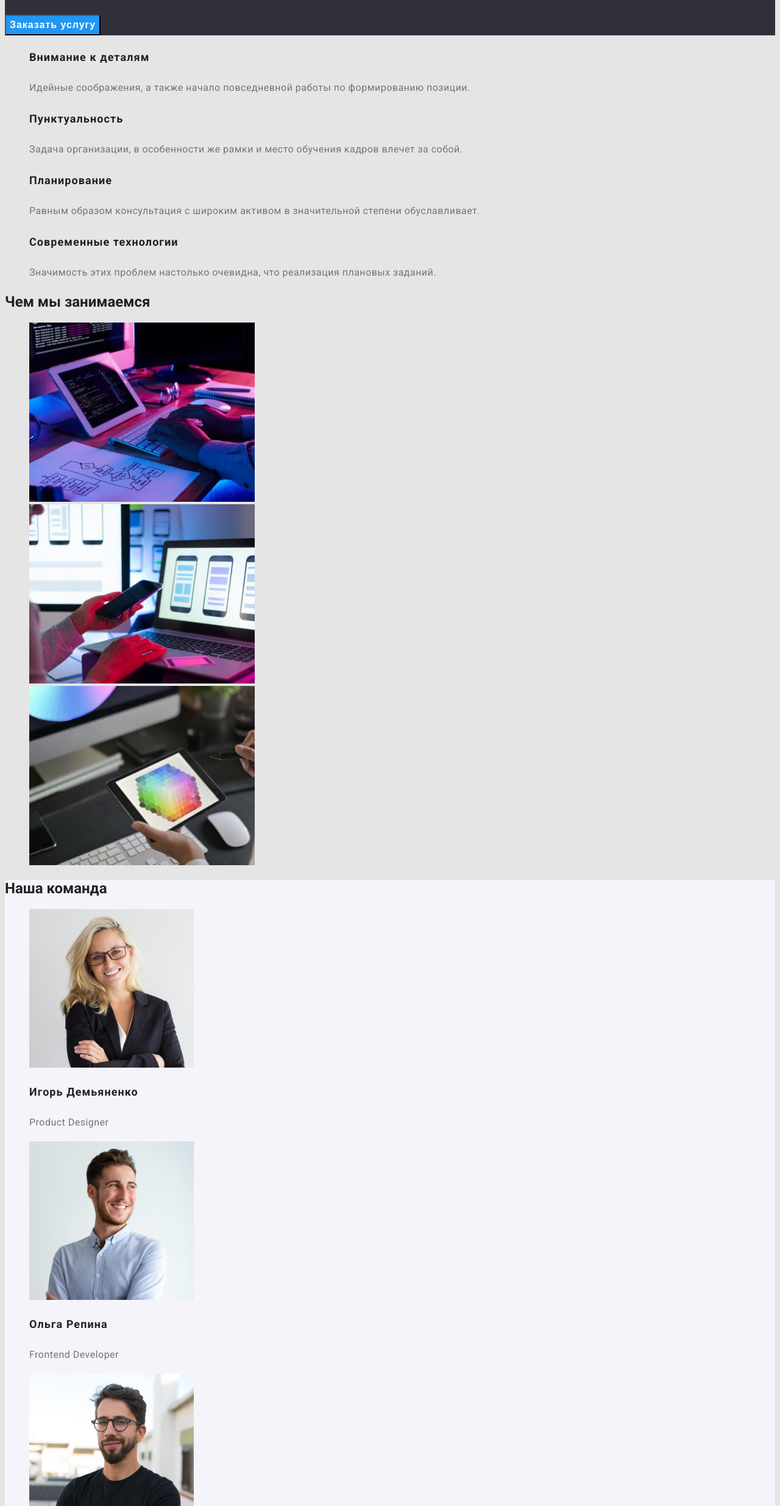
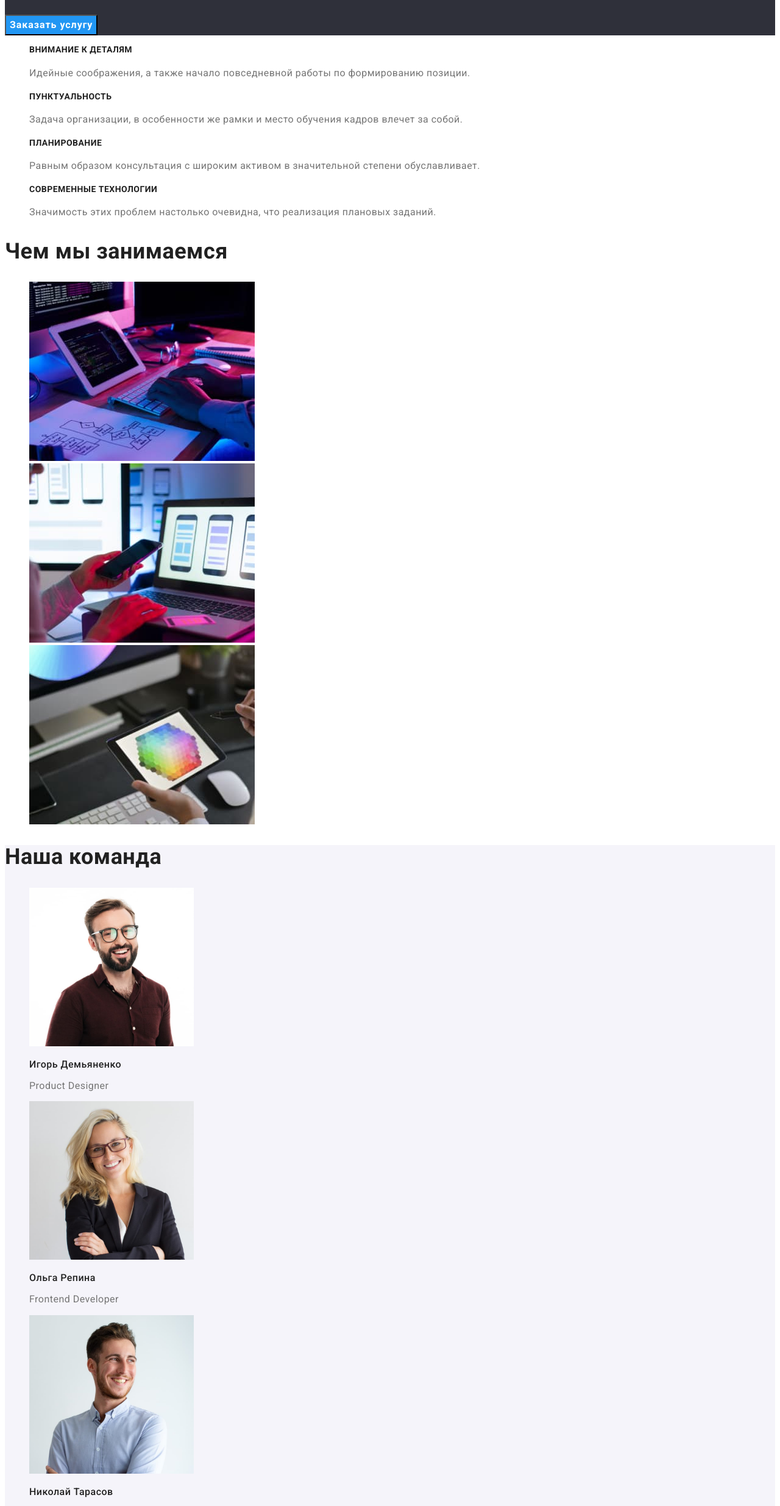
Before and after one commit to Yev-Kharchenko/goit-markup-hw-02, a plain HTML site: page index.html in a window 1280 px wide. Shown: the part 330-2800 px from the top of the page at 61% size. Drawn offline with Linux system fonts and the light colour scheme.

Commit message:
сorrected mistakes

```diff
--- a/css/styles.css
+++ b/css/styles.css
@@ -3,22 +3,22 @@
   --secondary-text-color: #757575;
   --accent-blue: #2196f3;
   --accent-text-white: #ffffff;
-  --main-background: #e5e5e5;
+  --main-background: #ffffff;
   --second-background: #2f303a;
   --third-background: #f5f4fa;
+  --accent-text-black: #000000;
 }
 
 body {
   background-color: var(--main-background);
   color: var(--main-text-color);
   font-family: "Roboto", sans-serif;
+  letter-spacing: 0.03em;
 }
 .logo {
-  color: #000000;
+  color: var(--accent-text-black);
 }
-.color-logo {
-  color: var(--accent-blue);
-}
+
 .logo,
 .color-logo,
 .logo-footer {
@@ -26,7 +26,6 @@ body {
   font-weight: 700;
   font-size: 26px;
   line-height: 1.2;
-  letter-spacing: 0.03em;
 }
 .list {
   list-style: none;
@@ -45,9 +44,14 @@ body {
   letter-spacing: 0.02em;
   color: var(--main-text-color);
 }
+.color-logo,
 .site-nav:hover,
 .site-nav:focus,
-.site-nav.current {
+.site-nav.current,
+.contacts:hover,
+.contacts:focus,
+.contacts-footer:hover,
+.contacts-footer:focus {
   color: var(--accent-blue);
 }
 .contacts {
@@ -57,10 +61,7 @@ body {
   letter-spacing: 0.02em;
   color: var(--secondary-text-color);
 }
-.contacts:hover,
-.contacts:focus {
-  color: var(--accent-blue);
-}
+
 .hero-text {
   font-weight: 900;
   font-size: 44px;
@@ -68,25 +69,49 @@ body {
   text-align: center;
   letter-spacing: 0.06em;
   text-transform: uppercase;
-  color: var(--accent-text-white);
 }
-.hero-section {
+.hero-section,
+.footer-background {
   background-color: var(--second-background);
 }
 .order {
-  font-weight: bold;
+  font-family: "Roboto", sans-serif;
+  font-weight: 700;
   font-size: 16px;
   line-height: 1.8;
   letter-spacing: 0.06em;
-  color: var(--accent-text-white);
   background-color: var(--accent-blue);
+  cursor: pointer;
+}
+.title-list {
+  font-size: 14px;
+  line-height: 1.1;
+  text-transform: uppercase;
+  color: var(--main-text-color);
+}
+.section-title {
+  font-size: 36px;
+  line-height: 1.1;
+}
+.team-member {
+  font-weight: 500;
+  font-size: 16px;
+  line-height: 1.2;
+}
+.position {
+  font-weight: 400;
+  font-size: 16px;
+  line-height: 1.2;
+  color: var(--secondary-text-color);
 }
 
 .team-section,
 .nav-button {
   background-color: var(--third-background);
 }
+
 .nav-button {
+  font-family: "Roboto", sans-serif;
   font-weight: 500;
   font-size: 16px;
   line-height: 1.6;
@@ -109,29 +134,24 @@ body {
 .project-type {
   font-size: 16px;
   line-height: 1.8;
-  letter-spacing: 0.03em;
   color: var(--secondary-text-color);
 }
-.logo-footer {
+.hero-text,
+.order,
+.logo-footer,
+.location {
   color: var(--accent-text-white);
 }
 .location {
   font-size: 14px;
   line-height: 1.7;
-  letter-spacing: 0.03em;
-  color: var(--accent-text-white);
 }
 .contacts-footer {
   font-weight: 400;
   font-size: 14px;
   line-height: 1.7;
-  letter-spacing: 0.03em;
   color: rgba(255, 255, 255, 0.6);
 }
-.contacts-footer:hover,
-.contacts-footer:focus {
-  color: var(--accent-blue);
+address {
+  font-style: normal;
 }
-.footer-background {
-  background-color: var(--second-background);
-}
--- a/index.html
+++ b/index.html
@@ -46,19 +46,19 @@
 
       <ul class="list">
           <li>
-              <h3 class="projects">Внимание к деталям</h3>
+              <h3 class="title-list">Внимание к деталям</h3>
               <p class="project-type">Идейные соображения, а также начало повседневной работы по формированию позиции.</p>
           </li>
           <li>
-              <h3 class="projects">Пунктуальность</h3>
+              <h3 class="title-list">Пунктуальность</h3>
               <p class="project-type">Задача организации, в особенности же рамки и место обучения кадров влечет за собой.</p>
           </li>
           <li>
-              <h3 class="projects">Планирование</h3>
+              <h3 class="title-list">Планирование</h3>
               <p class="project-type">Равным образом консультация с широким активом в значительной степени обуславливает.</p>
           </li>
           <li>
-              <h3 class="projects">Современные технологии</h3>
+              <h3 class="title-list">Современные технологии</h3>
               <p class="project-type">Значимость этих проблем настолько очевидна, что реализация плановых заданий.</p>
           </li>
       </ul>
@@ -67,7 +67,7 @@
   <!-- деятельность -->
 
   <section>
-      <h2>Чем мы занимаемся</h2>
+      <h2 class="section-title">Чем мы занимаемся</h2>
       <ul class="list">
           <li><img src="./img/box1.jpg" alt="Человек печатает на клавиатуре" width="370"></li>
           <li><img src="./img/box2.jpg" alt="Человек сидит за ноутбуком с телефоном в руке" width="370"></li>
@@ -79,27 +79,26 @@
   <!-- Команда -->
 
   <section class="team-section">
-      <h2>Наша команда</h2>
+      <h2 class="section-title">Наша команда</h2>
       <ul class="list">
-          <li><img src="./img/img1.jpg" alt="Улыбающийся мужчина в очках" width="270">
-            <h3 class="projects">Игорь Демьяненко</h3>
-            <p class="project-type" lang="en">Product Designer</p>
+          <li><img src="./img/igor.jpg" alt="Улыбающийся мужчина в очках" width="270">
+              <h3 class="team-member">Игорь Демьяненко</h3>
+              <p class="position" lang="en">Product Designer</p>
+        </li>
+          <li><img src="./img/olga.jpg" alt="Улыбающаяся женщина в очках" width="270">
+            <h3 class="team-member">Ольга Репина</h3>
+            <p class="position" lang="en">Frontend Developer</p>
 
         </li>
-          <li><img src="./img/img2.jpg" alt="Улыбающаяся женщина в очках" width="270">
-            <h3 class="projects">Ольга Репина</h3>
-            <p class="project-type" lang="en">Frontend Developer</p>
-
-        </li>
-          <li><img src="./img/img3.jpg" alt="Улыбающийся мужчина" width="270">
-            <h3 class="projects">Николай Тарасов</h3>
-            <p class="project-type" lang="en">Marketing</p>
+          <li><img src="./img/nik.jpg" alt="Улыбающийся мужчина" width="270">
+            <h3 class="team-member">Николай Тарасов</h3>
+            <p class="position" lang="en">Marketing</p>
         </li>
 
-        <li><img src="./img/img.jpg" alt="Мужчина в очках" width="270">
-            <h3 class="projects">Михаил Ермаков</h3>
-            <p class="project-type" lang="en">UI Designer</p>
-        </li>
+        <li><img src="./img/mikh.jpg" alt="Мужчина в очках" width="270">
+          <h3 class="team-member">Михаил Ермаков</h3>
+            <p class="position" lang="en">UI Designer</p>
+          </li>
       </ul>
   </section>
 
@@ -108,11 +107,13 @@
   <footer class="footer-background">
     <a href="./index.html" lang="en" class="logo-footer link"> <span class="color-logo">Web</span>Studio</a>
 
+    <address>
     <p class="location">г. Киев, пр-т Леси Украинки, 26</p>
     <ul class="list">
-      <li><a href="mailto:info@devstudio.com" class="contacts-footer link">info@devstudio.com</a></li>
-      <li><a href="tel:+380961111111" class="contacts-footer link">+38 096 111 11 11</a></li>
+        <li><a href="mailto:info@devstudio.com" class="contacts-footer link">info@devstudio.com</a></li>
+        <li><a href="tel:+380961111111" class="contacts-footer link">+38 096 111 11 11</a></li>
         </ul>
+    </address>
     </footer>
 
 </body>
```
Also changed, not shown: portfolio.html (+2 -0 lines), img/igor.jpg (renamed from img/img.jpg), img/mikh.jpg (renamed from img/img3.jpg), img/nik.jpg (renamed from img/img2.jpg), img/olga.jpg (renamed from img/img1.jpg).
